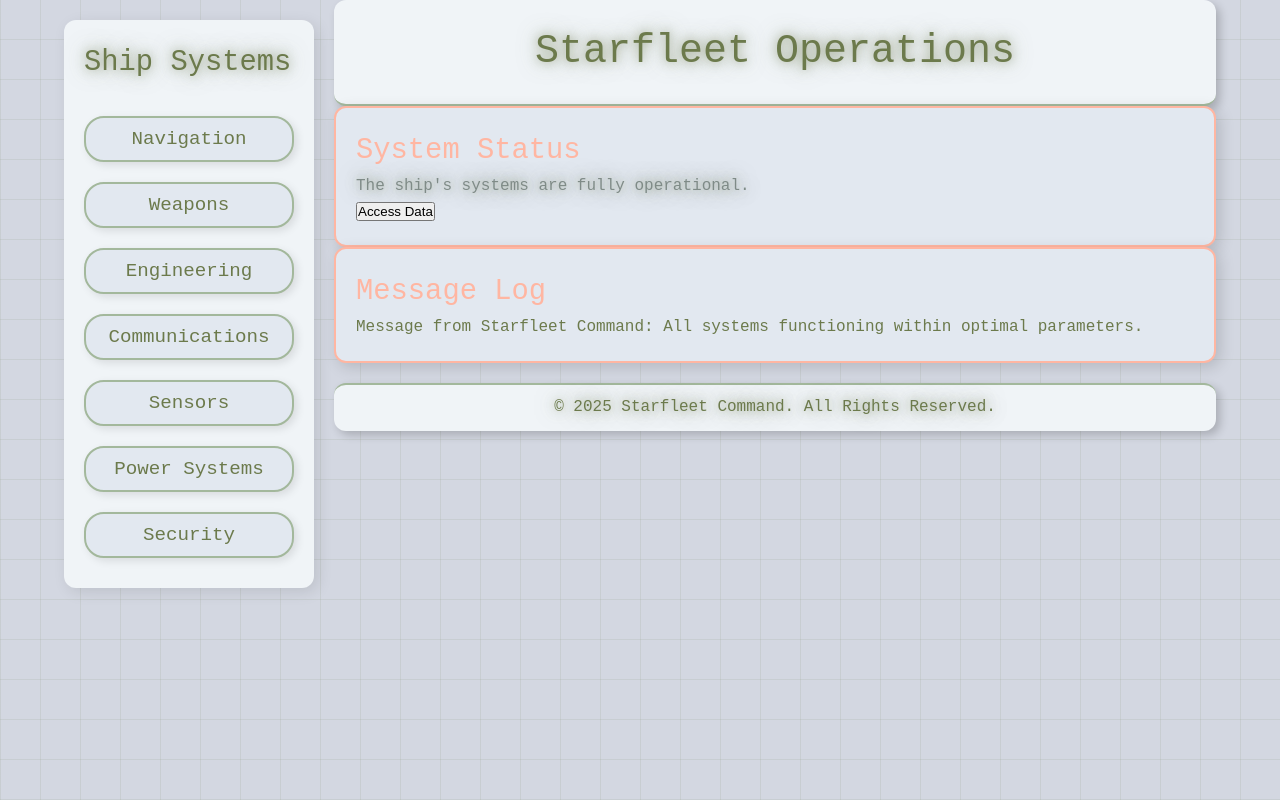
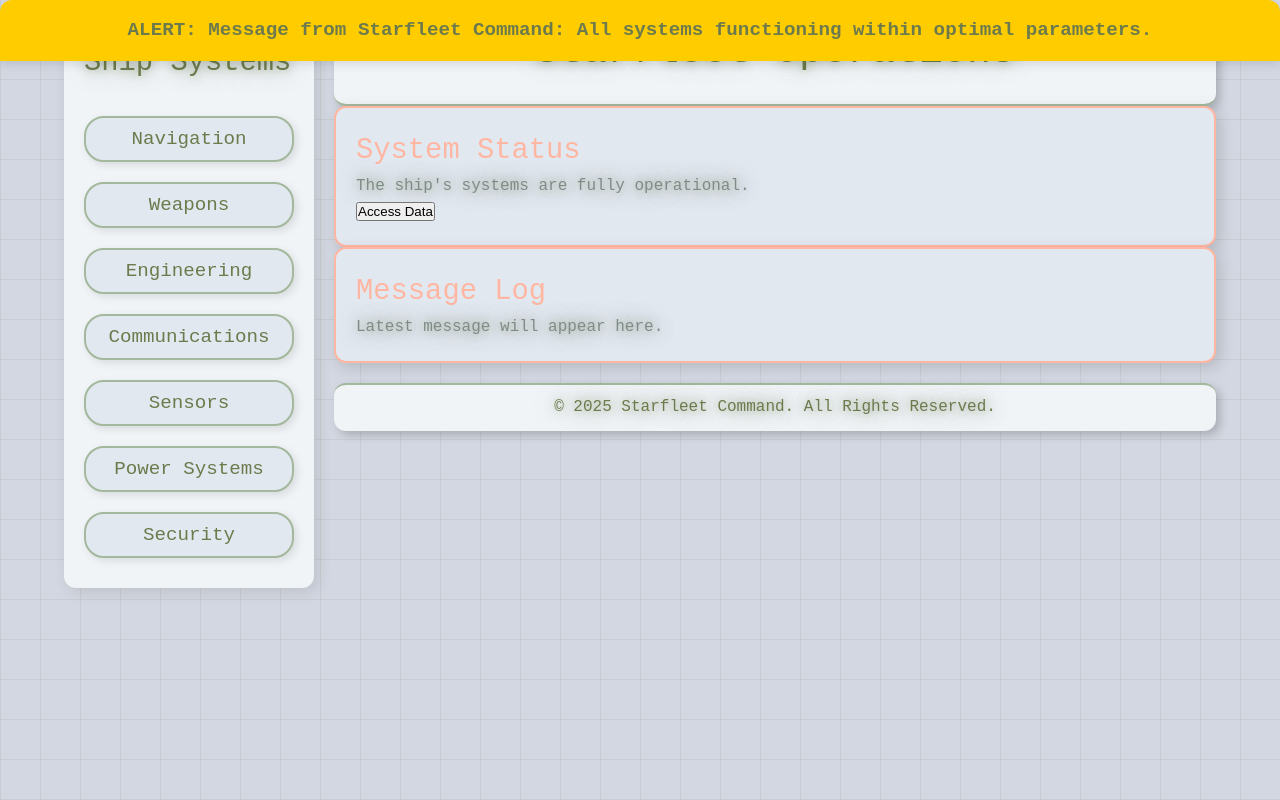
Before and after one commit to Mr-Wolf33/TNG, a plain HTML site: page index.html in a window 1280 px wide. Drawn offline with Linux system fonts and the light colour scheme.

Commit message:
Update index.html Scroll to top

```diff
--- a/index.html
+++ b/index.html
@@ -8,6 +8,12 @@
 </head>
 <body>
   <div class="grid"></div>
+
+  <!-- Alert Section at the top -->
+  <div class="alert">
+    <div class="scroll-text">ALERT: Message from Starfleet Command: All systems functioning within optimal parameters.</div>
+  </div>
+
   <div class="container">
     <aside class="menu">
       <h2>Ship Systems</h2>
@@ -30,7 +36,7 @@
       </section>
       <section class="section">
         <h2>Message Log</h2>
-        <div class="scroll-text">Message from Starfleet Command: All systems functioning within optimal parameters.</div>
+        <p>Latest message will appear here.</p>
       </section>
       <footer>
         <p>&copy; 2025 Starfleet Command. All Rights Reserved.</p>
```
